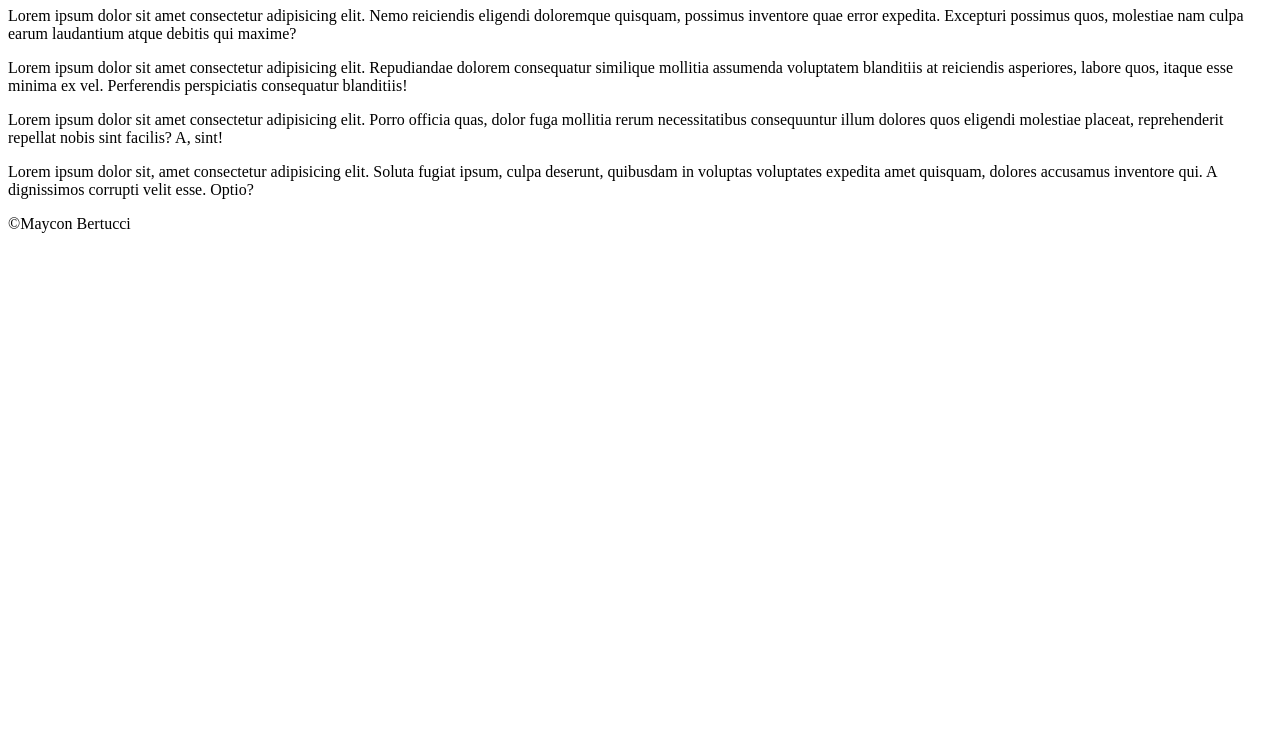
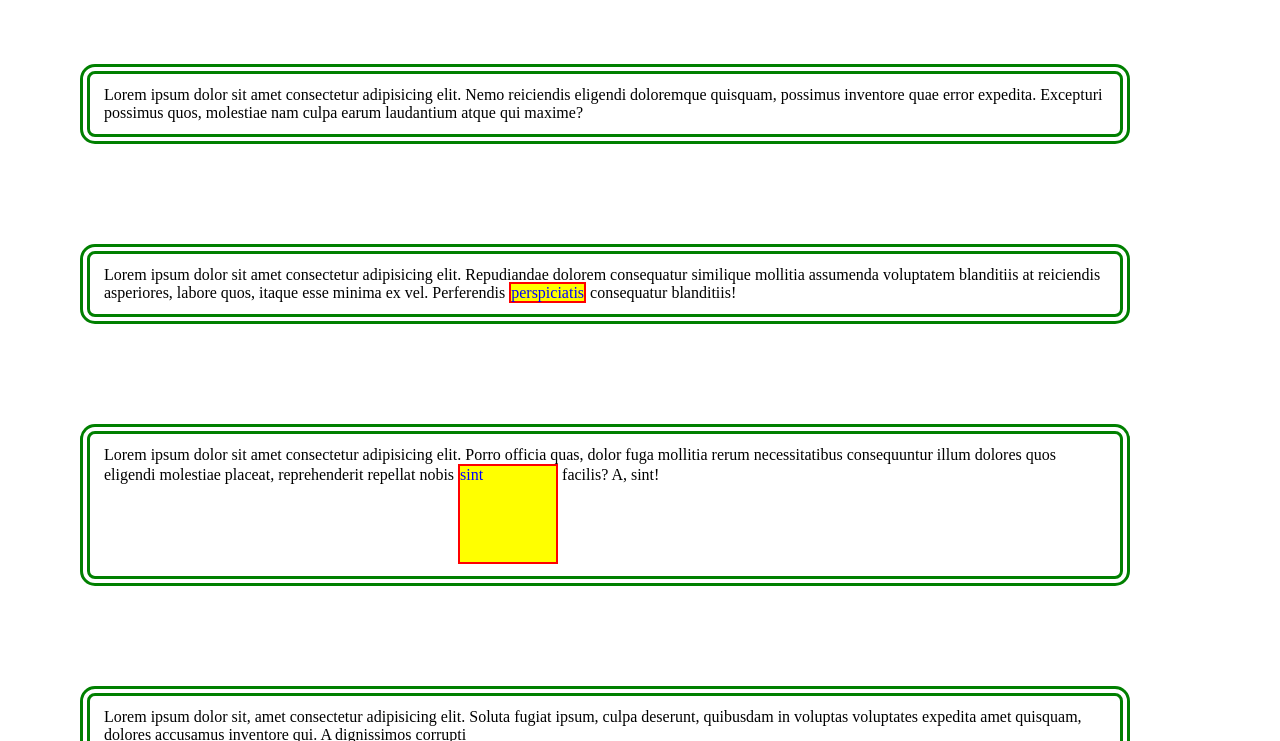
Before and after one commit to mayconBertucci/Lorem-Ipsum, a plain HTML site: page index.html in a window 1280 px wide. Shown: the part 73-814 px from the top of the page. Drawn offline with Linux system fonts and the light colour scheme.

Commit message:
Lorem ipsum

```diff
--- /dev/null
+++ b/css/style.css
@@ -0,0 +1,37 @@
+* {
+    margin: 0;
+    padding: 0;
+    box-sizing: border-box;
+}
+
+span {
+    width: 100px;
+    height: 100px;
+    background-color: yellow;
+    border: 2px red solid;
+    color: blue;
+}
+
+.a {
+   display: none;
+}
+
+.b {
+    display: inline;
+ }
+
+ .c {
+    display: inline-block;
+ }
+
+ .d {
+    display: block;
+ }
+
+
+p {
+    margin: 100px 150px 100px 80px;
+    border: double 10px green;
+    border-radius: 15px;
+    padding: 12px 14px;
+}
--- a/index.html
+++ b/index.html
@@ -4,17 +4,18 @@
     <meta charset="UTF-8">
     <meta name="viewport" content="width=device-width, initial-scale=1.0">
     <meta http-equiv="X-UA-Compatible" content="ie=edge">
-    <title>Document</title>
+    <link rel="stylesheet" href="css/style.css">
+    <title>Lorem Ipsum</title>
 </head>
 <body>
     <header>
         <h1>Lorem Ipsum</h1>
     </header>
     <main>
-        <p>Lorem ipsum dolor sit amet consectetur adipisicing elit. Nemo reiciendis eligendi doloremque quisquam, possimus inventore quae error expedita. Excepturi possimus quos, molestiae nam culpa earum laudantium atque <span>debitis</span> qui maxime?</p>
-        <p>Lorem ipsum dolor sit amet consectetur adipisicing elit. Repudiandae dolorem consequatur similique mollitia assumenda voluptatem blanditiis at reiciendis asperiores, labore quos, itaque esse minima ex vel. Perferendis <span>perspiciatis</span> consequatur blanditiis!</p>
-        <p>Lorem ipsum dolor sit amet consectetur adipisicing elit. Porro officia quas, dolor fuga mollitia rerum necessitatibus consequuntur illum dolores quos eligendi molestiae placeat, reprehenderit repellat nobis <span>sint</span> facilis? A, sint!</p>
-        <p>Lorem ipsum dolor sit, amet consectetur adipisicing elit. Soluta fugiat ipsum, culpa deserunt, quibusdam in voluptas voluptates expedita amet quisquam, dolores accusamus inventore qui. A dignissimos corrupti <span>velit</span> esse. Optio?</p>
+        <p>Lorem ipsum dolor sit amet consectetur adipisicing elit. Nemo reiciendis eligendi doloremque quisquam, possimus inventore quae error expedita. Excepturi possimus quos, molestiae nam culpa earum laudantium atque <span class="a">debitis</span> qui maxime?</p>
+        <p>Lorem ipsum dolor sit amet consectetur adipisicing elit. Repudiandae dolorem consequatur similique mollitia assumenda voluptatem blanditiis at reiciendis asperiores, labore quos, itaque esse minima ex vel. Perferendis <span class="b">perspiciatis</span> consequatur blanditiis!</p>
+        <p>Lorem ipsum dolor sit amet consectetur adipisicing elit. Porro officia quas, dolor fuga mollitia rerum necessitatibus consequuntur illum dolores quos eligendi molestiae placeat, reprehenderit repellat nobis <span class="c">sint</span> facilis? A, sint!</p>
+        <p>Lorem ipsum dolor sit, amet consectetur adipisicing elit. Soluta fugiat ipsum, culpa deserunt, quibusdam in voluptas voluptates expedita amet quisquam, dolores accusamus inventore qui. A dignissimos corrupti <span class="d">velit</span> esse. Optio?</p>
     </main>
     <footer>
         &copy;Maycon Bertucci
```
